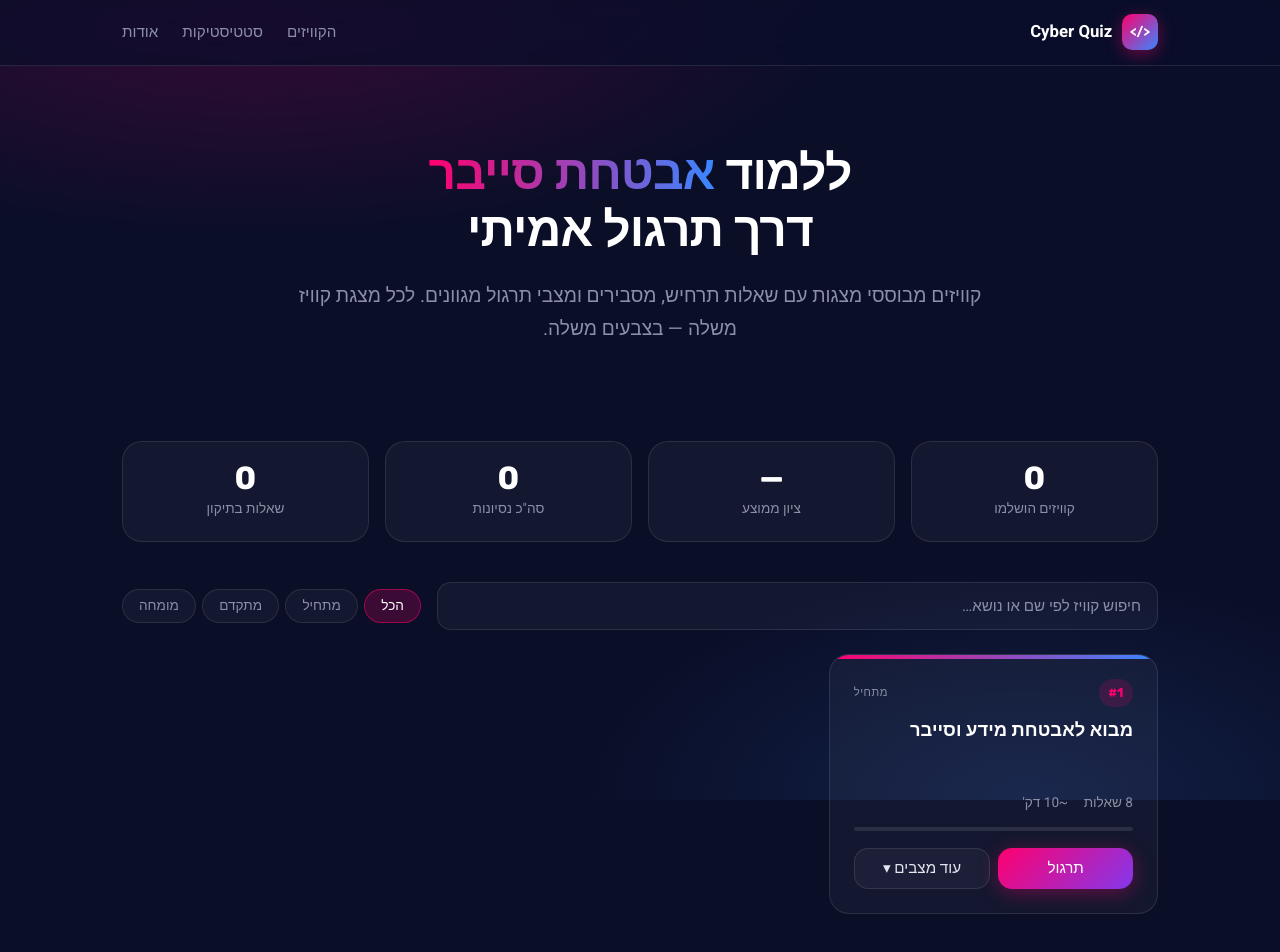
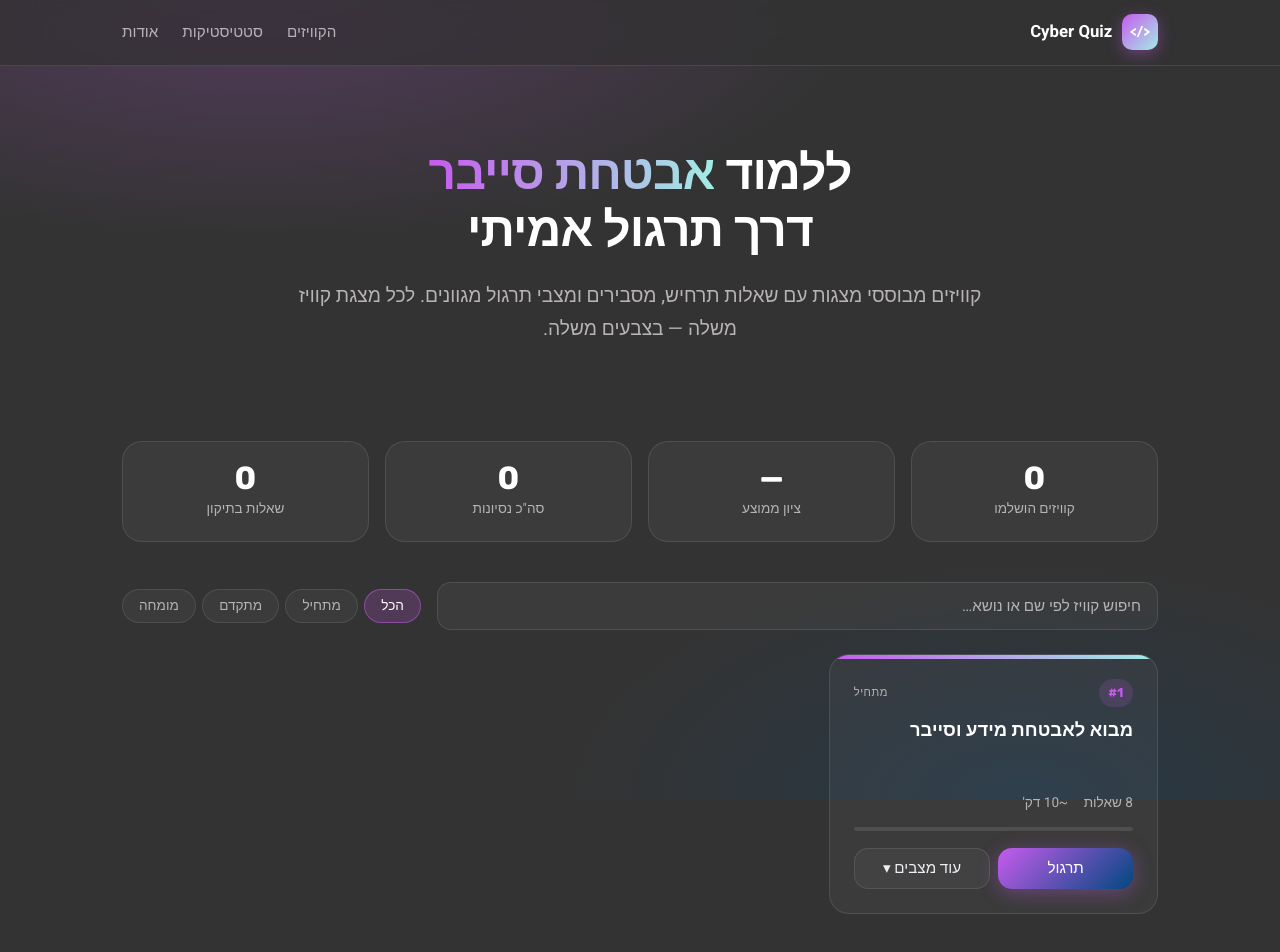
Before and after one commit to chriskhoury2002/cyberquiz, a plain HTML site: page index.html in a window 1280 px wide. Shown: the top 952 px of the page. Drawn offline with Linux system fonts and the light colour scheme.

Commit message:
apply signature color palette and ignore source PDFs
Default theme switched from cyberpunk to a new "signature" palette:
  bg #333333, primary #c75bee (purple), secondary #01487f (deep blue),
  accent #a2ece4 (mint), error #ff2629 (red), muted text #b7b3b7.

Cyberpunk and the other 5 themes remain available for quizzes that opt in.

Also add *.pdf and /analysis/ to .gitignore so raw presentation sources
and lesson analysis notes stay local — they're too large for GitHub and
contain course material that should not be redistributed.

Co-Authored-By: Claude Opus 4.7 (1M context) <noreply@anthropic.com>

```diff
--- a/css/themes.css
+++ b/css/themes.css
@@ -1,30 +1,30 @@
 /* ============================================================
    Themes — CSS variable sets per palette.
-   Default (body.theme-default) is Cyberpunk.
+   Default (body.theme-default) is the site's "Signature" palette.
    Other themes applied by adding class e.g. body.theme-matrix
    or by theme.js overriding individual --color-* properties.
    ============================================================ */
 
 :root {
-    /* Default values (Cyberpunk). Overridden per theme class. */
-    --color-bg: #0a0e27;
+    /* Default palette — "Signature" (the site's signature colors). */
+    --color-bg: #333333;
     --color-surface: rgba(255, 255, 255, 0.04);
     --color-surface-strong: rgba(255, 255, 255, 0.08);
     --color-border: rgba(255, 255, 255, 0.1);
     --color-border-strong: rgba(255, 255, 255, 0.18);
 
-    --color-primary: #ff006e;
-    --color-secondary: #8338ec;
-    --color-accent: #3a86ff;
-    --color-glow-a: rgba(255, 0, 110, 0.18);
-    --color-glow-b: rgba(58, 134, 255, 0.15);
+    --color-primary: #c75bee;
+    --color-secondary: #01487f;
+    --color-accent: #a2ece4;
+    --color-glow-a: rgba(199, 91, 238, 0.22);
+    --color-glow-b: rgba(1, 72, 127, 0.25);
 
-    --color-text: #e4e6f1;
+    --color-text: #f0eef2;
     --color-text-strong: #ffffff;
-    --color-text-dim: #8b8fa7;
+    --color-text-dim: #b7b3b7;
 
-    --color-success: #00ff88;
-    --color-error: #ff3366;
+    --color-success: #a2ece4;
+    --color-error: #ff2629;
     --color-warning: #ffaa00;
 
     --radius-sm: 8px;
@@ -47,9 +47,23 @@
     --ease-in-out: cubic-bezier(0.65, 0, 0.35, 1);
 }
 
-/* =============== Theme: Cyberpunk (default) =============== */
-.theme-cyberpunk,
+/* =============== Theme: Signature (default) =============== */
+.theme-signature,
 .theme-default {
+    --color-bg: #333333;
+    --color-primary: #c75bee;
+    --color-secondary: #01487f;
+    --color-accent: #a2ece4;
+    --color-glow-a: rgba(199, 91, 238, 0.22);
+    --color-glow-b: rgba(1, 72, 127, 0.25);
+    --color-text: #f0eef2;
+    --color-text-dim: #b7b3b7;
+    --color-error: #ff2629;
+    --color-success: #a2ece4;
+}
+
+/* =============== Theme: Cyberpunk =============== */
+.theme-cyberpunk {
     --color-bg: #0a0e27;
     --color-primary: #ff006e;
     --color-secondary: #8338ec;
--- a/data/index.json
+++ b/data/index.json
@@ -6,13 +6,19 @@
       "title": "מבוא לאבטחת מידע וסייבר",
       "presentationNumber": 1,
       "file": "data/quizzes/quiz-01-intro.json",
-      "theme": "cyberpunk",
+      "theme": "signature",
       "difficulty": "beginner",
       "estimatedMinutes": 10,
       "questionCount": 8
     }
   ],
   "themes": {
+    "signature": {
+      "primary": "#c75bee",
+      "secondary": "#01487f",
+      "accent": "#a2ece4",
+      "bg": "#333333"
+    },
     "cyberpunk": {
       "primary": "#ff006e",
       "secondary": "#8338ec",
--- a/data/quizzes/quiz-01-intro.json
+++ b/data/quizzes/quiz-01-intro.json
@@ -2,9 +2,9 @@
   "quizId": "quiz-01-intro",
   "title": "מבוא לאבטחת מידע וסייבר",
   "color": {
-    "primary": "#ff006e",
-    "secondary": "#8338ec",
-    "accent": "#3a86ff"
+    "primary": "#c75bee",
+    "secondary": "#01487f",
+    "accent": "#a2ece4"
   },
   "totalQuestions": 8,
   "_note": "קוויז דמו לצורכי בדיקת התשתית. יוחלף בתוכן אמיתי ממצגת 1 של הקורס.",
--- a/js/theme.js
+++ b/js/theme.js
@@ -6,7 +6,7 @@
  */
 
 const KNOWN_THEME_CLASSES = [
-    'theme-default', 'theme-cyberpunk', 'theme-matrix',
+    'theme-default', 'theme-signature', 'theme-cyberpunk', 'theme-matrix',
     'theme-ocean', 'theme-sunset', 'theme-forest', 'theme-midnight',
 ];
 
```
Also changed, not shown: assets/favicon.svg, 1 other file.
